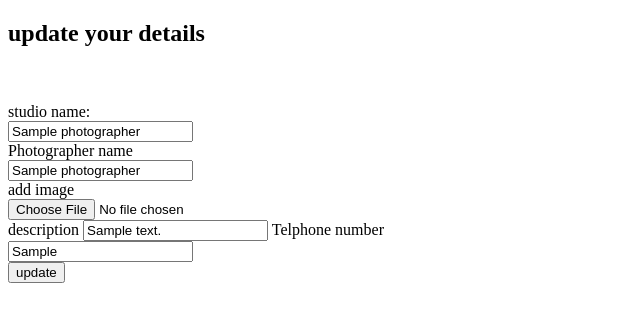
After one commit to ChanakaWickramasingha/Wedding-plannig, a PHP site: page /wed1/update_photographer.php?updateid=1 in a window 1280 px wide. The commit adds this page. Shown: the top 322 px of the page, without its empty margins (0-640 px from the left). Run offline with PHP 8.4, Linux system fonts and the light colour scheme; tables that the repository leaves empty or names only in its code hold one stand-in row (values such as "Sample post").

Commit message:
new feature/update/photographer details can update but cant change the package(bug have to fixed) 'update_photographer.php'

```diff
--- a/admin_photographer.php
+++ b/admin_photographer.php
@@ -82,7 +82,7 @@ $result = $con -> query($sql)
         <td><?php echo $rows['description']?></td>
         <td><?php echo $rows['contact']?></td>
         <td><button class = "r1"><a href = "delete_photographer.php?deleteid=<?php echo $rows['id']?>">Remove</a></button>
-        <button class = "u1">Update</button></td>
+        <button class = "u1"><a href = "update_photographer.php?updateid=<?php echo $rows['id'];?>">Update</a></button></td>
     </tr>
 
     <?php
--- a/inserthotel.php
+++ b/inserthotel.php
@@ -16,7 +16,7 @@ if(isset($_POST['update'])){
             image='$image',description='$description',contact='$contact' WHERE id = '$id'";
     $result = $con->query($sql);
     if($result){
-        echo "update successfully";
+        //echo "update successfully";
         header('location:admin_hotel.php');
     }
     else{
--- a/photographer.php
+++ b/photographer.php
@@ -26,7 +26,7 @@
     <lable for = "contact" >Telphone number</lable><br>
     <input type = "tel" id = "contact" name = "contact"><br>
 
-    <button value = "submit">submit</button>
+    <button type = "submit" name = "submit">submit</button>
 
 
 
--- /dev/null
+++ b/update_photographer.php
@@ -0,0 +1,50 @@
+<?php
+require 'config.php';
+
+if(isset($_GET['updateid'])){
+    $id = $_GET['updateid'];
+    $sql = "SELECT * FROM photographer WHERE id ='$id'";
+    $result = $con->query($sql);
+
+    if($row = $result->num_rows >0){
+        $row = mysqli_fetch_array($result);
+        //print_r($result);
+
+?>
+    <!DOCTYPE html>
+    <head>
+    <link rel = "stylesheet" href = "">
+    </head>
+    <body>
+    <h2>update your details</h2>
+    <form method = "POST" action = "insertphotographer.php">
+
+        <lable for = "studid"></lable><br>
+        <input type = "hidden" id ="studid" name = "studid" value ="<?php echo $row['id'];?>"><br>
+
+        <lable for = "studio">studio name:</lable><br>
+        <input type = "text" id ="studio" name = "studio" value ="<?php echo $row['sname'];?>"><br>
+
+        <lable for = "pname">Photographer name</lable><br>
+        <input type = "text" id = "pname" name = "pname" value ="<?php echo $row['pname'];?>"><br>
+
+        <lable for = "image">add image</lable><br>
+        <input type = "file" id ="image" name = "image" value ="<?php echo $row['image']?>"><br>
+
+        <label for ="description">description</lable>
+        <input type = "text" id = "description" name = "description" value ="<?php echo $row['description']?>">
+
+        <lable for = "contact" >Telphone number</lable><br>
+        <input type = "tel" id = "contact" name = "contact" value ="<?php echo $row['contact']?>"><br>
+
+        <button type = "submit" name ="update">update</button>
+
+    </form>
+<?php
+    }
+}
+
+?>
+
+</body>
+</html>
```
Also changed, not shown: insertphotographer.php (+27 -0 lines).
